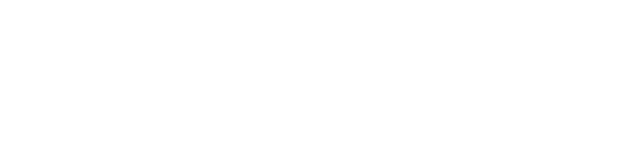
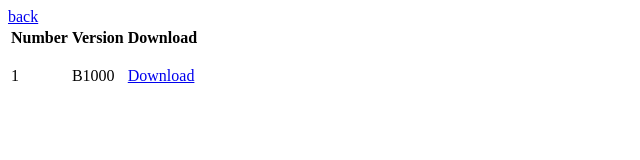
Before and after one commit to sungbly-team-studio/sungbly-team-studio-New-Index, a plain HTML site: page people/1/project/2/2.html in a window 1280 px wide. Shown: the whole page, without its empty margins (0-640 px from the left). Drawn offline with Linux system fonts and the light colour scheme.

Commit message:
change by 2023 7 13

```diff
--- a/people/1/people.html
+++ b/people/1/people.html
@@ -3,7 +3,7 @@
 <head>
     <meta charset="utf-8">
     <link rel="shortcut icon" href="../../../web/ico/icon-se.ico">
-    <link rel="stylesheet" href="../../../css/1.css">
+    <link rel="stylesheet" href="../../css/1.css">
     <title>Sungbly Team Studio</title>
 </head>
 <body>
--- a/people/1/project/2/1.css
+++ b/people/1/project/2/1.css
@@ -6,4 +6,6 @@
 }
 .DownloadButtonThis{
     background-color:black;
+    border-radius: 10px;
+    color:white;
 }
--- a/people/1/project/2/2.html
+++ b/people/1/project/2/2.html
@@ -0,0 +1,35 @@
+<!DOCTYPE html>
+<head>
+    <title>All stbfs Version</title>
+</head>
+<body>
+    <a href="1.html">back</a>
+    <table>
+        <tbody>
+            <tr>
+                <th>
+                    Number
+                </th>
+                <th>
+                    Version
+                </th>
+                <th>
+                    Download
+                </th>
+            </tr>
+            <!--第一行 结束-->
+            <tr>
+                <td>
+                    <p>1</p>
+                </td>
+                <td>
+                    <p>B1000</p>
+                </td>
+                <td>
+                    <a href="//sungbly-drive-team.github.io/stsdv1/st001/stbfs/B1000/stbfs B1000 Installer.exe">Download</a>
+                </td>
+            </tr>
+            <!--第2行 B1000-->
+        </tbody>
+    </table>
+</body>
```
Also changed, not shown: index.html (+12 -0 lines), people/1/project/2/1.html (+2 -1 lines).
